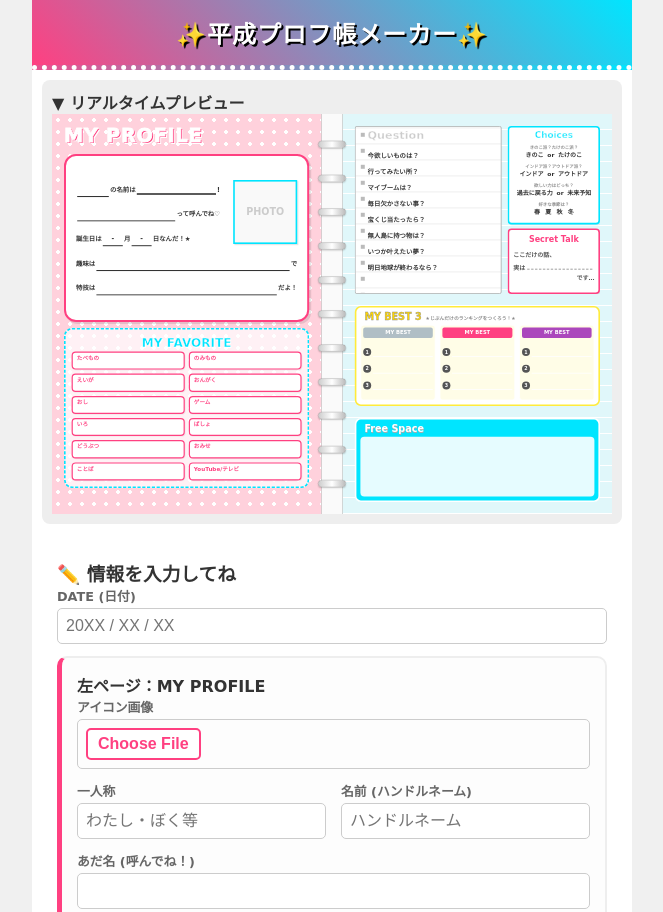
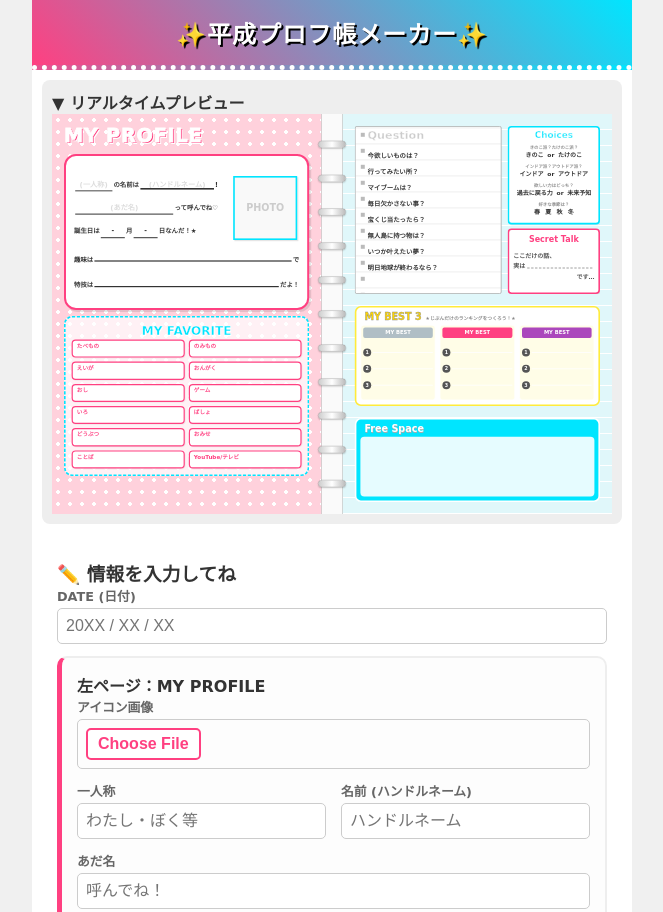
Before and after one commit to dameningenda/heisei-profile-maker, a plain HTML site: page index.html in a window 1280 px wide. Shown: the top 912 px of the page, without its empty margins (308-971 px from the left). Drawn offline with nearby package versions, Linux system fonts and the light colour scheme; a web font is replaced by a local one.

Commit message:
Add files via upload

```diff
--- a/index.html
+++ b/index.html
@@ -59,17 +59,18 @@
         .header-decoration { display: flex; justify-content: space-between; align-items: flex-end; margin-bottom: 5px; height: 50px; }
         .header-title { font-family: var(--font-title); font-size: 48px; color: #fff; text-shadow: 3px 3px 0 var(--pop-pink), 5px 5px 0 #fff; -webkit-text-stroke: 2px #fff; letter-spacing: 2px; }
 
-        /* 1. プロフィール (レイアウト崩れ防止・均等配置) */
+        /* 1. プロフィール (サイズ調整・均等配置) */
         .profile-sheet-pop {
-            height: 420px; /* 高さ固定 */
+            height: 390px; /* 高さを少し縮小 (420px -> 390px) */
             background: #fff; border-radius: 30px;
-            padding: 25px; position: relative; border: 5px solid var(--pop-pink);
+            padding: 20px; /* パディングを少し調整 */
+            position: relative; border: 5px solid var(--pop-pink);
             box-shadow: 5px 5px 0 rgba(0,0,0,0.1);
             overflow: hidden;
         }
         /* 写真枠 */
         .photo-box-pop {
-            position: absolute; top: 60px; right: 25px;
+            position: absolute; top: 50px; right: 25px; /* 位置微調整 */
             width: 160px; height: 160px; background: #f9f9f9;
             border: 4px solid var(--pop-cyan); box-shadow: 3px 3px 0 rgba(0,0,0,0.1);
             display: flex; align-items: center; justify-content: center; z-index: 2;
@@ -82,7 +83,7 @@
             display: flex; flex-direction: column;
             justify-content: space-evenly; /* 均等に配置 */
             height: 100%;
-            padding-top: 10px; padding-bottom: 10px;
+            padding-top: 5px; padding-bottom: 5px; /* パディング調整 */
         }
         .line-pop {
             display: flex; align-items: baseline;
@@ -97,7 +98,7 @@
         /* 写真の下に来る行は全幅 */
         .row-full { width: 100%; overflow: hidden; }
 
-        /* 入力欄（鉄壁の崩れ防止） */
+        /* 入力欄（鉄壁の崩れ防止 & プレースホルダー表示） */
         .fill-line {
             border-bottom: 3px solid var(--text-color);
             padding: 0 5px; margin: 0 3px;
@@ -109,23 +110,22 @@
             vertical-align: bottom;
             height: 36px; line-height: 36px; /* 高さ固定 */
         }
-        /* スケーリング用のラッパー (これにtransformをかける) */
+        /* スケーリング用のラッパー (JSで動的に挿入される) */
         .text-scaler {
             display: inline-block;
             white-space: nowrap;
             transform-origin: center bottom; /* 下中央基準で縮小 */
         }
-        /* JSで空の時は中身を消すので、これでプレースホルダーが出る */
+        /* 空の時にプレースホルダーを表示 */
         .fill-line:empty::before {
             content: attr(data-ph); color: #ddd; font-size: 18px; pointer-events: none;
         }
 
         /* 各パーツの「最大幅」を厳密に指定 */
         .fill-line.name-wide { width: 200px; max-width: 200px; font-size: 32px; font-weight: bold; border-bottom-width: 4px; }
-        /* growクラスでも幅制限をつける */
         .fill-line.grow { flex: 1; text-align: center; width: auto; max-width: 100%; }
-        .fill-line.sm { width: 80px; max-width: 80px; }
-        .fill-line.xs { width: 50px; max-width: 50px; }
+        .fill-line.sm { width: 100px; max-width: 100px; }
+        .fill-line.xs { width: 60px; max-width: 60px; }
 
         /* 2. MY FAVORITE */
         .favorite-section-grid {
@@ -339,21 +339,21 @@
 
                                 <div class="intro-text-pop">
                                     <div class="line-pop row-short">
-                                        <span class="fill-line sm"><span class="text-scaler auto-fit" id="prev-me" data-ph="(一人称)"></span></span> の名前は <span class="fill-line name-wide"><span class="text-scaler auto-fit" id="prev-name" data-ph="(ハンドルネーム)"></span></span> !
+                                        <span class="fill-line sm" id="prev-me" data-ph="(一人称)"></span> の名前は <span class="fill-line name-wide" id="prev-name" data-ph="(ハンドルネーム)"></span> !
                                     </div>
                                     <div class="line-pop row-short">
-                                        <span class="fill-line grow"><span class="text-scaler auto-fit" id="prev-nick" data-ph="(あだ名)"></span></span> って呼んでね♡
+                                        <span class="fill-line grow" id="prev-nick" data-ph="(あだ名)"></span> って呼んでね♡
                                     </div>
 
                                     <div class="line-pop row-short">
-                                        誕生日は<span class="fill-line xs"><span class="text-scaler auto-fit" id="prev-month">-</span></span>月<span class="fill-line xs"><span class="text-scaler auto-fit" id="prev-day">-</span></span>日なんだ！★
+                                        誕生日は<span class="fill-line xs" id="prev-month"></span>月<span class="fill-line xs" id="prev-day"></span>日なんだ！★
                                     </div>
 
                                     <div class="line-pop row-full">
-                                        趣味は<span class="fill-line grow"><span class="text-scaler auto-fit" id="prev-hobby" data-ph=""></span></span>で
+                                        趣味は<span class="fill-line grow" id="prev-hobby" data-ph=""></span>で
                                     </div>
                                     <div class="line-pop row-full">
-                                        特技は<span class="fill-line grow"><span class="text-scaler auto-fit" id="prev-skill" data-ph=""></span></span>だよ！
+                                        特技は<span class="fill-line grow" id="prev-skill" data-ph=""></span>だよ！
                                     </div>
                                 </div>
                             </div>
@@ -361,18 +361,18 @@
                             <div class="favorite-section-grid">
                                 <div class="fav-title-pop">MY FAVORITE</div>
                                 <div class="fav-grid-container">
-                                    <div class="fav-box"><span class="fb-head">たべもの</span><div class="fb-val"><span class="text-scaler auto-fit" id="prev-f-food"></span></div></div>
-                                    <div class="fav-box"><span class="fb-head">のみもの</span><div class="fb-val"><span class="text-scaler auto-fit" id="prev-f-drink"></span></div></div>
-                                    <div class="fav-box"><span class="fb-head">えいが</span><div class="fb-val"><span class="text-scaler auto-fit" id="prev-f-movie"></span></div></div>
-                                    <div class="fav-box"><span class="fb-head">おんがく</span><div class="fb-val"><span class="text-scaler auto-fit" id="prev-f-music"></span></div></div>
-                                    <div class="fav-box"><span class="fb-head">おし</span><div class="fb-val"><span class="text-scaler auto-fit" id="prev-f-sport"></span></div></div>
-                                    <div class="fav-box"><span class="fb-head">ゲーム</span><div class="fb-val"><span class="text-scaler auto-fit" id="prev-f-game"></span></div></div>
-                                    <div class="fav-box"><span class="fb-head">いろ</span><div class="fb-val"><span class="text-scaler auto-fit" id="prev-f-color"></span></div></div>
-                                    <div class="fav-box"><span class="fb-head">ばしょ</span><div class="fb-val"><span class="text-scaler auto-fit" id="prev-f-place"></span></div></div>
-                                    <div class="fav-box"><span class="fb-head">どうぶつ</span><div class="fb-val"><span class="text-scaler auto-fit" id="prev-f-animal"></span></div></div>
-                                    <div class="fav-box"><span class="fb-head">おみせ</span><div class="fb-val"><span class="text-scaler auto-fit" id="prev-f-fashion"></span></div></div>
-                                    <div class="fav-box"><span class="fb-head">ことば</span><div class="fb-val"><span class="text-scaler auto-fit" id="prev-f-word"></span></div></div>
-                                    <div class="fav-box"><span class="fb-head">YouTube/テレビ</span><div class="fb-val"><span class="text-scaler auto-fit" id="prev-f-tv"></span></div></div>
+                                    <div class="fav-box"><span class="fb-head">たべもの</span><div class="fb-val" id="prev-f-food"></div></div>
+                                    <div class="fav-box"><span class="fb-head">のみもの</span><div class="fb-val" id="prev-f-drink"></div></div>
+                                    <div class="fav-box"><span class="fb-head">えいが</span><div class="fb-val" id="prev-f-movie"></div></div>
+                                    <div class="fav-box"><span class="fb-head">おんがく</span><div class="fb-val" id="prev-f-music"></div></div>
+                                    <div class="fav-box"><span class="fb-head">おし</span><div class="fb-val" id="prev-f-sport"></div></div>
+                                    <div class="fav-box"><span class="fb-head">ゲーム</span><div class="fb-val" id="prev-f-game"></div></div>
+                                    <div class="fav-box"><span class="fb-head">いろ</span><div class="fb-val" id="prev-f-color"></div></div>
+                                    <div class="fav-box"><span class="fb-head">ばしょ</span><div class="fb-val" id="prev-f-place"></div></div>
+                                    <div class="fav-box"><span class="fb-head">どうぶつ</span><div class="fb-val" id="prev-f-animal"></div></div>
+                                    <div class="fav-box"><span class="fb-head">おみせ</span><div class="fb-val" id="prev-f-fashion"></div></div>
+                                    <div class="fav-box"><span class="fb-head">ことば</span><div class="fb-val" id="prev-f-word"></div></div>
+                                    <div class="fav-box"><span class="fb-head">YouTube/テレビ</span><div class="fb-val" id="prev-f-tv"></div></div>
                                 </div>
                             </div>
                         </div>
@@ -387,14 +387,14 @@
                                     <div class="note-paper">
                                         <div class="memo-title">Question</div>
                                         <div class="memo-lines-balanced">
-                                            <div class="nl"><span class="mq">今欲しいものは？</span><span class="na"><span class="text-scaler auto-fit" id="prev-q1"></span></span></div>
-                                            <div class="nl"><span class="mq">行ってみたい所？</span><span class="na"><span class="text-scaler auto-fit" id="prev-q2"></span></span></div>
-                                            <div class="nl"><span class="mq">マイブームは？</span><span class="na"><span class="text-scaler auto-fit" id="prev-q4"></span></span></div>
-                                            <div class="nl"><span class="mq">毎日欠かさない事？</span><span class="na"><span class="text-scaler auto-fit" id="prev-q5"></span></span></div>
-                                            <div class="nl"><span class="mq">宝くじ当たったら？</span><span class="na"><span class="text-scaler auto-fit" id="prev-q6"></span></span></div>
-                                            <div class="nl"><span class="mq">無人島に持つ物は？</span><span class="na"><span class="text-scaler auto-fit" id="prev-q7"></span></span></div>
-                                            <div class="nl"><span class="mq">いつか叶えたい夢？</span><span class="na"><span class="text-scaler auto-fit" id="prev-q8"></span></span></div>
-                                            <div class="nl"><span class="mq">明日地球が終わるなら？</span><span class="na"><span class="text-scaler auto-fit" id="prev-q9"></span></span></div>
+                                            <div class="nl"><span class="mq">今欲しいものは？</span><span class="na" id="prev-q1"></span></div>
+                                            <div class="nl"><span class="mq">行ってみたい所？</span><span class="na" id="prev-q2"></span></div>
+                                            <div class="nl"><span class="mq">マイブームは？</span><span class="na" id="prev-q4"></span></div>
+                                            <div class="nl"><span class="mq">毎日欠かさない事？</span><span class="na" id="prev-q5"></span></div>
+                                            <div class="nl"><span class="mq">宝くじ当たったら？</span><span class="na" id="prev-q6"></span></div>
+                                            <div class="nl"><span class="mq">無人島に持つ物は？</span><span class="na" id="prev-q7"></span></div>
+                                            <div class="nl"><span class="mq">いつか叶えたい夢？</span><span class="na" id="prev-q8"></span></div>
+                                            <div class="nl"><span class="mq">明日地球が終わるなら？</span><span class="na" id="prev-q9"></span></div>
                                         </div>
                                     </div>
                                 </div>
@@ -413,7 +413,7 @@
                                         <div class="box-head-s">Secret Talk</div>
                                         <div class="sec-body-center">
                                             <div class="sec-row">ここだけの話、</div>
-                                            <div class="sec-row">実は <span class="sec-val-long"><span class="text-scaler auto-fit" id="prev-secret"></span></span></div>
+                                            <div class="sec-row">実は <span class="sec-val-long" id="prev-secret"></span></div>
                                             <div class="sec-row sec-end">です…</div>
                                         </div>
                                     </div>
@@ -427,27 +427,27 @@
                                 </div>
                                 <div class="best-grid-pop">
                                     <div class="b-col">
-                                        <div class="b-theme"><span class="text-scaler auto-fit" id="prev-rank1-title" data-ph="テーマ"></span></div>
+                                        <div class="b-theme" id="prev-rank1-title" data-ph="テーマ"></div>
                                         <div class="b-list">
-                                            <div class="b-row"><span class="b-rank">1</span><span class="b-val"><span class="text-scaler auto-fit" id="prev-rank1-1"></span></span></div>
-                                            <div class="b-row"><span class="b-rank">2</span><span class="b-val"><span class="text-scaler auto-fit" id="prev-rank1-2"></span></span></div>
-                                            <div class="b-row"><span class="b-rank">3</span><span class="b-val"><span class="text-scaler auto-fit" id="prev-rank1-3"></span></span></div>
+                                            <div class="b-row"><span class="b-rank">1</span><span class="b-val" id="prev-rank1-1"></span></div>
+                                            <div class="b-row"><span class="b-rank">2</span><span class="b-val" id="prev-rank1-2"></span></div>
+                                            <div class="b-row"><span class="b-rank">3</span><span class="b-val" id="prev-rank1-3"></span></div>
                                         </div>
                                     </div>
                                     <div class="b-col">
-                                        <div class="b-theme pink"><span class="text-scaler auto-fit" id="prev-rank2-title" data-ph="好きなおかし"></span></div>
+                                        <div class="b-theme pink" id="prev-rank2-title" data-ph="好きなおかし"></div>
                                         <div class="b-list">
-                                            <div class="b-row"><span class="b-rank">1</span><span class="b-val"><span class="text-scaler auto-fit" id="prev-rank2-1"></span></span></div>
-                                            <div class="b-row"><span class="b-rank">2</span><span class="b-val"><span class="text-scaler auto-fit" id="prev-rank2-2"></span></span></div>
-                                            <div class="b-row"><span class="b-rank">3</span><span class="b-val"><span class="text-scaler auto-fit" id="prev-rank2-3"></span></span></div>
+                                            <div class="b-row"><span class="b-rank">1</span><span class="b-val" id="prev-rank2-1"></span></div>
+                                            <div class="b-row"><span class="b-rank">2</span><span class="b-val" id="prev-rank2-2"></span></div>
+                                            <div class="b-row"><span class="b-rank">3</span><span class="b-val" id="prev-rank2-3"></span></div>
                                         </div>
                                     </div>
                                     <div class="b-col">
-                                        <div class="b-theme purple"><span class="text-scaler auto-fit" id="prev-rank3-title" data-ph="苦手な食べ物"></span></div>
+                                        <div class="b-theme purple" id="prev-rank3-title" data-ph="苦手な食べ物"></div>
                                         <div class="b-list">
-                                            <div class="b-row"><span class="b-rank">1</span><span class="b-val"><span class="text-scaler auto-fit" id="prev-rank3-1"></span></span></div>
-                                            <div class="b-row"><span class="b-rank">2</span><span class="b-val"><span class="text-scaler auto-fit" id="prev-rank3-2"></span></span></div>
-                                            <div class="b-row"><span class="b-rank">3</span><span class="b-val"><span class="text-scaler auto-fit" id="prev-rank3-3"></span></span></div>
+                                            <div class="b-row"><span class="b-rank">1</span><span class="b-val" id="prev-rank3-1"></span></div>
+                                            <div class="b-row"><span class="b-rank">2</span><span class="b-val" id="prev-rank3-2"></span></div>
+                                            <div class="b-row"><span class="b-rank">3</span><span class="b-val" id="prev-rank3-3"></span></div>
                                         </div>
                                     </div>
                                 </div>
@@ -479,7 +479,7 @@
                     <div class="half"><label>一人称</label><input type="text" oninput="updateText('me', this.value)" placeholder="わたし・ぼく等"></div>
                     <div class="half"><label>名前 (ハンドルネーム)</label><input type="text" oninput="updateText('name', this.value)" placeholder="ハンドルネーム"></div>
                 </div>
-                <div class="form-group"><label>あだ名 (呼んでね！)</label><input type="text" oninput="updateText('nick', this.value)"></div>
+                <div class="form-group"><label>あだ名</label><input type="text" oninput="updateText('nick', this.value)" placeholder="呼んでね！"></div>
 
                 <div class="form-row">
                     <div class="half">
@@ -514,12 +514,12 @@
                 <h4>右ページ：Q&A / BEST3</h4>
                 <div class="form-label-qa">Question</div>
                 <div class="form-group"><label>今欲しいものは？</label><input type="text" oninput="updateText('q1', this.value)"></div>
-                <div class="form-group"><label>行ってみたい所は？</label><input type="text" oninput="updateText('q2', this.value)"></div>
+                <div class="form-group"><label>行ってみたい所？</label><input type="text" oninput="updateText('q2', this.value)"></div>
                 <div class="form-group"><label>マイブームは？</label><input type="text" oninput="updateText('q4', this.value)"></div>
-                <div class="form-group"><label>毎日欠かさないことは？</label><input type="text" oninput="updateText('q5', this.value)"></div>
-                <div class="form-group"><label>宝くじが当たったらどうする？</label><input type="text" oninput="updateText('q6', this.value)"></div>
-                <div class="form-group"><label>無人島に何を持っていく？</label><input type="text" oninput="updateText('q7', this.value)"></div>
-                <div class="form-group"><label>いつか叶えたい夢はある？</label><input type="text" oninput="updateText('q8', this.value)"></div>
+                <div class="form-group"><label>毎日欠かさない事？</label><input type="text" oninput="updateText('q5', this.value)"></div>
+                <div class="form-group"><label>宝くじ当たったら？</label><input type="text" oninput="updateText('q6', this.value)"></div>
+                <div class="form-group"><label>無人島に持つ物は？</label><input type="text" oninput="updateText('q7', this.value)"></div>
+                <div class="form-group"><label>いつか叶えたい夢？</label><input type="text" oninput="updateText('q8', this.value)"></div>
                 <div class="form-group"><label>明日地球が終わるなら？</label><input type="text" oninput="updateText('q9', this.value)"></div>
 
                 <div class="form-label-qa">Choices</div>
@@ -576,7 +576,9 @@
 window.onload = function() {
     generateRings();
     resizePreview();
-
+    // 初期値の設定（誕生日は"-"、MY BESTはテーマ例）
+    updateText('month', '-');
+    updateText('day', '-');
     updateText('rank1-title', 'MY BEST');
     updateText('rank2-title', 'MY BEST');
     updateText('rank3-title', 'MY BEST');
@@ -611,16 +613,13 @@ function generateRings() {
 function updateText(id, val) {
     const el = document.getElementById('prev-' + id);
     if (el) {
+        // 入力値があればスケーラーを作成してセット、なければ空にする
         if (val) {
-            let scaler = el.querySelector('.text-scaler');
-            if(!scaler) {
-                el.innerHTML = '<span class="text-scaler auto-fit"></span>';
-                scaler = el.querySelector('.text-scaler');
-            }
-            scaler.innerText = val;
-            adjustTextScale(scaler);
+            // 常に新しいスケーラーを作成してセットする（既存の中身をクリア）
+            el.innerHTML = '<span class="text-scaler">' + val + '</span>';
+            adjustTextScale(el.querySelector('.text-scaler'));
         } else {
-            el.innerHTML = '';
+            el.innerHTML = ''; // 空にするとCSSの:emptyが効いてプレースホルダーが表示される
         }
     }
 }
```
